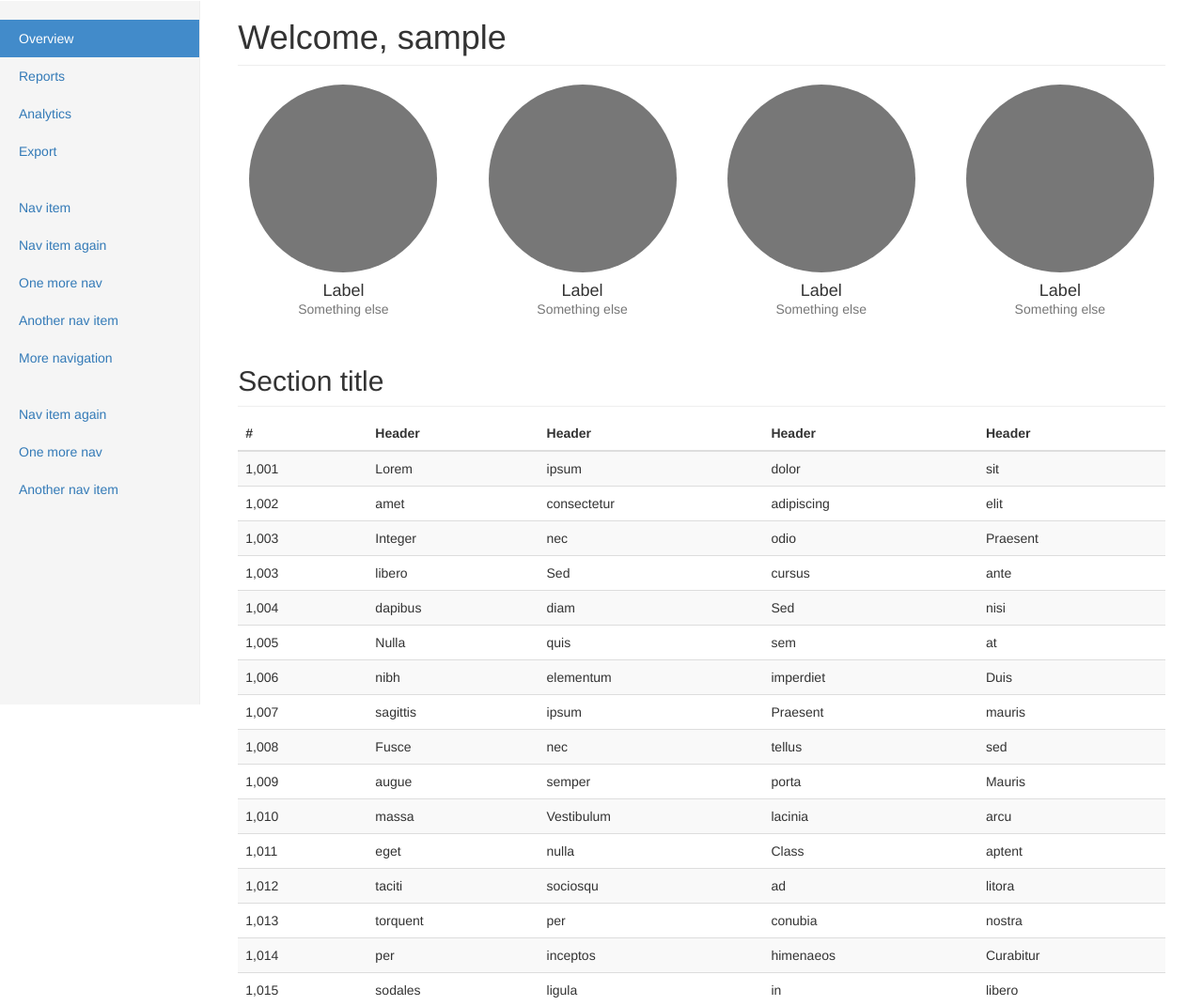
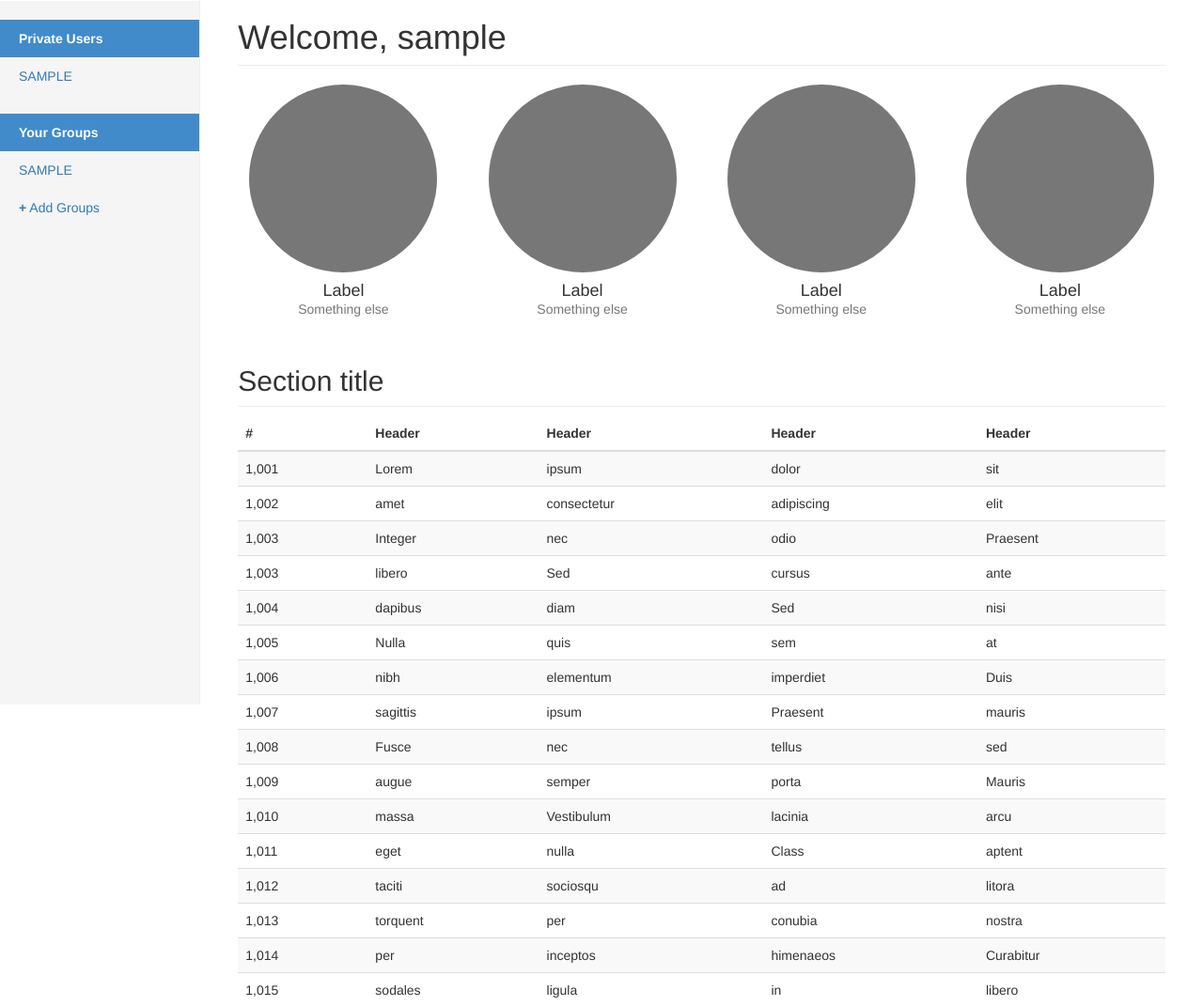
Before and after one commit to hriks/chat_api, a Flask app: page /dashboard in a window 1280 px wide. Shown: the part 50-1121 px from the top of the page at 94% size. Run offline with Flask 2, Linux system fonts and the light colour scheme; a user stored in the database is signed in; tables that the repository leaves empty hold one stand-in row (values such as "Sample post"); some libraries are stand-ins or nearby versions.

Commit message:
Able to see users and groups and removed binary files

```diff
--- a/app/main/app.py
+++ b/app/main/app.py
@@ -3,7 +3,7 @@ from flask_bootstrap import Bootstrap
 from werkzeug.security import generate_password_hash, check_password_hash
 from flask_login import LoginManager,\
     login_user, login_required, logout_user, current_user
-from .. import app, User, db
+from .. import app, User, db, Group
 from forms import LoginForm, RegisterForm
 from flask import session, request
 from . import main
@@ -22,7 +22,7 @@ def load_user(user_id):
 
 @app.route('/')
 def index():
-    if current_user:
+    if 'logged' in session:
         return redirect(url_for('dashboard'))
     return render_template('index.html')
 
@@ -41,6 +41,7 @@ def login():
                 ).first()
                 admin.is_active = True
                 db.session.commit()
+                session['logged'] = 'YES'
                 if current_user:
                     return redirect(url_for('dashboard'))
                 return redirect(url_for('login'))
@@ -76,10 +77,12 @@ def signup():
 @login_required
 def dashboard():
     users = User.query.order_by(User.username)
+    groups = Group.query.order_by(Group.username)
     return render_template(
         'dashboard.html',
         name=current_user.username,
-        users=users
+        users=users,
+        groups=groups
     )
 
 
@@ -89,5 +92,6 @@ def logout():
     user = User.query.filter_by(username=str(current_user.username)).first()
     user.is_active = False
     db.session.commit()
+    session.clear()
     logout_user()
     return redirect(url_for('index'))
--- a/app/templates/dashboard.html
+++ b/app/templates/dashboard.html
@@ -39,22 +39,17 @@ Dashboard
       <div class="row">
         <div class="col-sm-3 col-md-2 sidebar">
           <ul class="nav nav-sidebar">
-            <li class="active"><a href="#">Overview <span class="sr-only">(current)</span></a></li>
-            <li><a href="#">Reports</a></li>
-            <li><a href="#">Analytics</a></li>
-            <li><a href="#">Export</a></li>
+            <li class="active"><a href=""><b>Private Users</b><span class="sr-only">(current)</span></a></li>
+            {% for i in users %}
+            <li><a href="#">{{ i.username|upper }}</a></li>
+            {% endfor %}
           </ul>
           <ul class="nav nav-sidebar">
-            <li><a href="">Nav item</a></li>
-            <li><a href="">Nav item again</a></li>
-            <li><a href="">One more nav</a></li>
-            <li><a href="">Another nav item</a></li>
-            <li><a href="">More navigation</a></li>
-          </ul>
-          <ul class="nav nav-sidebar">
-            <li><a href="">Nav item again</a></li>
-            <li><a href="">One more nav</a></li>
-            <li><a href="">Another nav item</a></li>
+            <li class="active"><a href=""><b>Your Groups</b><span class="sr-only">(current)</span></a></li>
+            {% for i in groups %}
+            <li><a href="#">{{ i.username|upper }}</a></li>
+            {% endfor %}
+            <li><a href=""> <b>+</b> Add Groups</a></li>
           </ul>
         </div>
         <div class="col-sm-9 col-sm-offset-3 col-md-10 col-md-offset-2 main">
```
Also changed, not shown: 7 other files.
